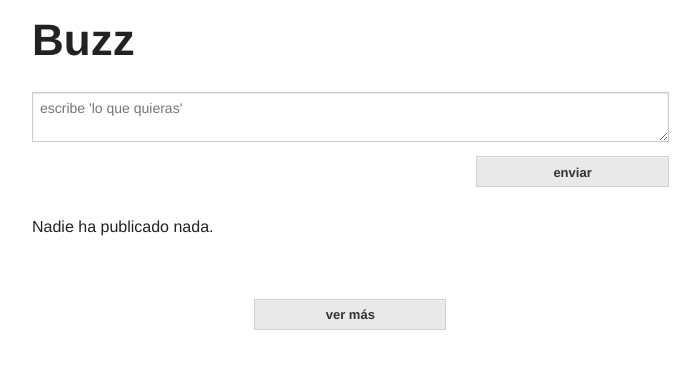
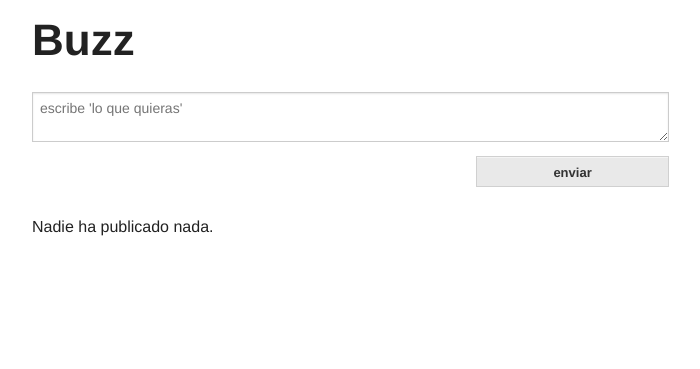
Before and after one commit to ferpega/buzz, a PHP site: template templates/index.html.twig in a window 1280 px wide. Shown: the top 369 px of the page, without its empty margins (123-823 px from the left). Run offline with PHP 8.4, Linux system fonts and the light colour scheme; the template is opened without the code that fills it, so the values that code supplies are empty; some libraries are stand-ins or nearby versions.

Commit message:
mas ajustes en listados

```diff
--- a/templates/index.html.twig
+++ b/templates/index.html.twig
@@ -19,3 +19,14 @@
 
 
 {% endblock %}
+
+
+{% block load_more %}
+    {% if items %}
+        <div class="row load_more">
+            <div class="small-4 small-offset-4 columns">
+                <button class="button small secondary small-12 " id="load_more">ver más</button>
+            </div>
+        </div>
+    {% endif %}
+{% endblock %}
--- a/templates/layout.html.twig
+++ b/templates/layout.html.twig
@@ -28,11 +28,14 @@
                     {% block content %}{% endblock %}
                 </section>
 
-                <div class="row load_more">
-                    <div class="small-4 small-offset-4 columns">
-                        <button class="button small secondary small-12 " id="load_more">ver más</button>
+                {% block load_more %}
+                    <div class="row load_more">
+                        <div class="small-4 small-offset-4 columns">
+                            <button class="button small secondary small-12 " id="load_more">ver más</button>
+                        </div>
                     </div>
-                </div>
+                {% endblock %}
+
 
             </div>
             <div class="large-4 small-12 columns">
```
